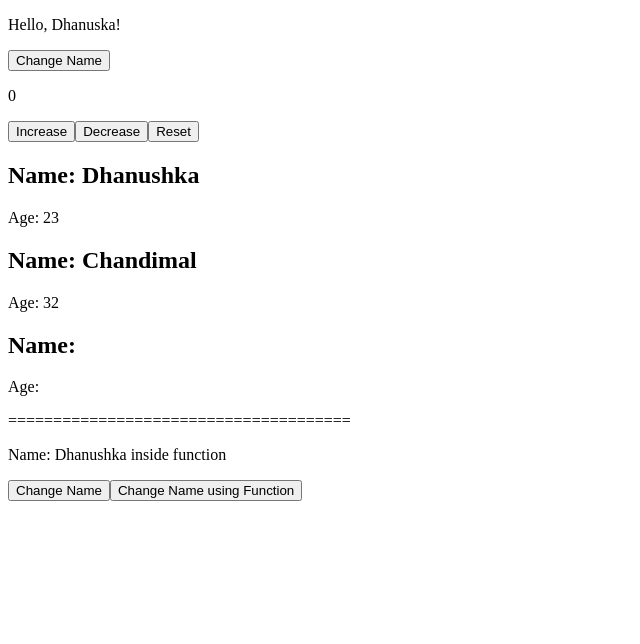
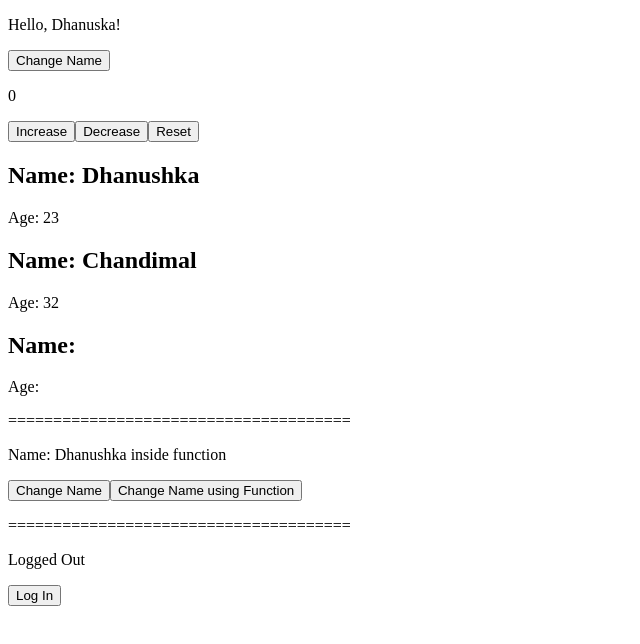
Before and after one commit to DhanushkaChandimal/react-state-and-props, a React (Vite) app: page / in a window 1280 px wide. Shown: the top 644 px of the page, without its empty margins (0-640 px from the left). Built offline with nearby package versions, Linux system fonts and the light colour scheme.

Commit message:
Conditional rendering

```diff
--- a/src/FunctionStateTest.jsx
+++ b/src/FunctionStateTest.jsx
@@ -2,6 +2,7 @@ import { useState } from "react"
 
 function FunctionStateTest() {
     const[name, setName] = useState("Dhanushka inside function");
+    const [isLoggedIn, setIsLoggedIn] = useState(false);
 
     const changeName = () =>{
         setName("Changed tha name using arrow function and setState")
@@ -11,12 +12,28 @@ function FunctionStateTest() {
         setName("Changed tha name using function")
     }
 
+    const logInClick = () =>{
+        setIsLoggedIn(true);
+    }
+
+    const logOutClick = () =>{
+        setIsLoggedIn(false);
+    }
+
     return(
         <>
             <p>======================================</p>
             <p>Name: {name}</p>
             <button onClick={changeNameFunction}>Change Name</button>
             <button onClick={changeName}>Change Name using Function</button>
+
+            <p>======================================</p>
+            <p>{isLoggedIn ? "Logged In" : "Logged Out"}</p>
+            {!isLoggedIn ? (
+                <button onClick={logInClick}>Log In</button>
+            ) : (
+                <button onClick={logOutClick}>Log Out</button>
+            )}
         </>
     )
 }
```
